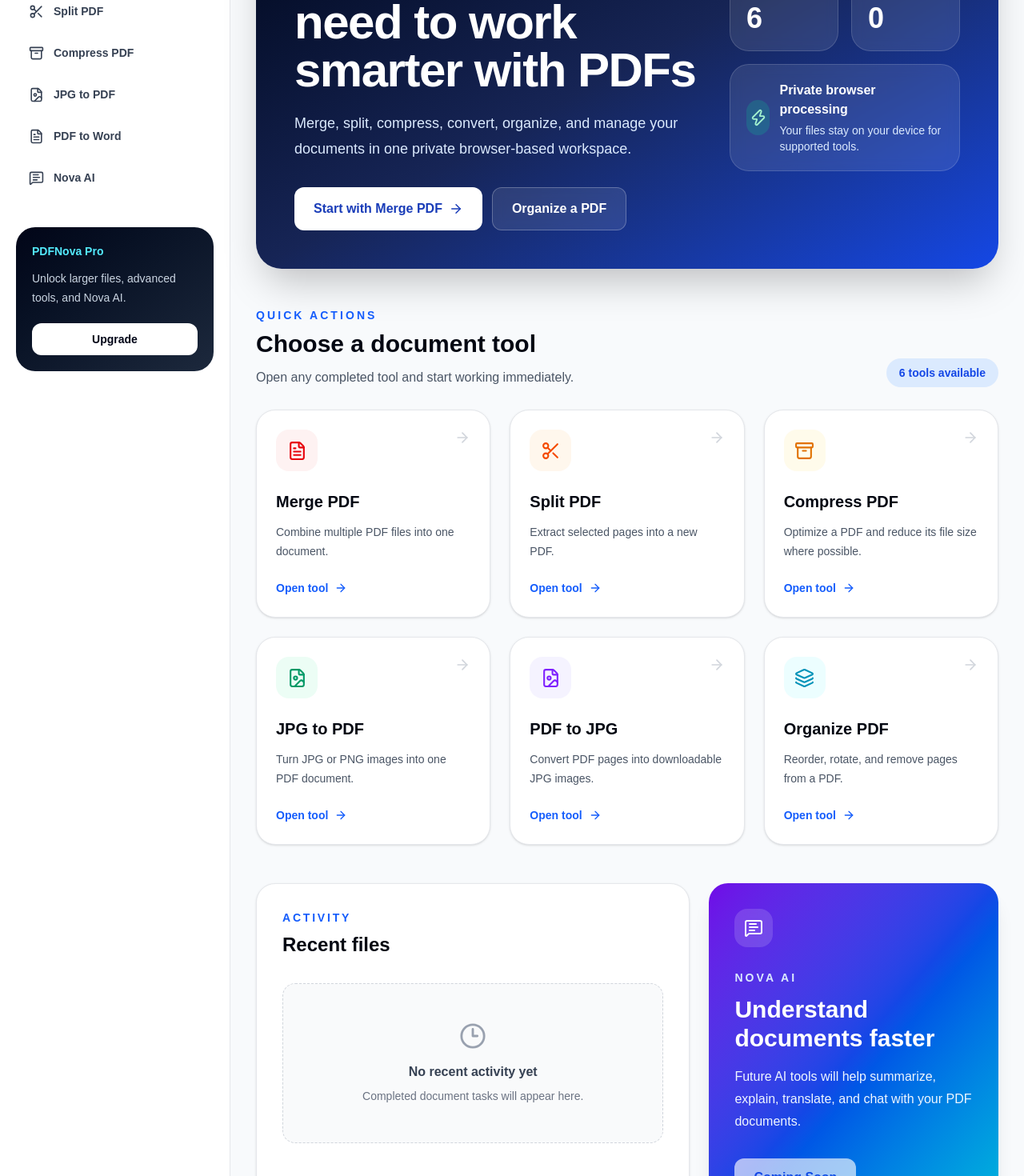
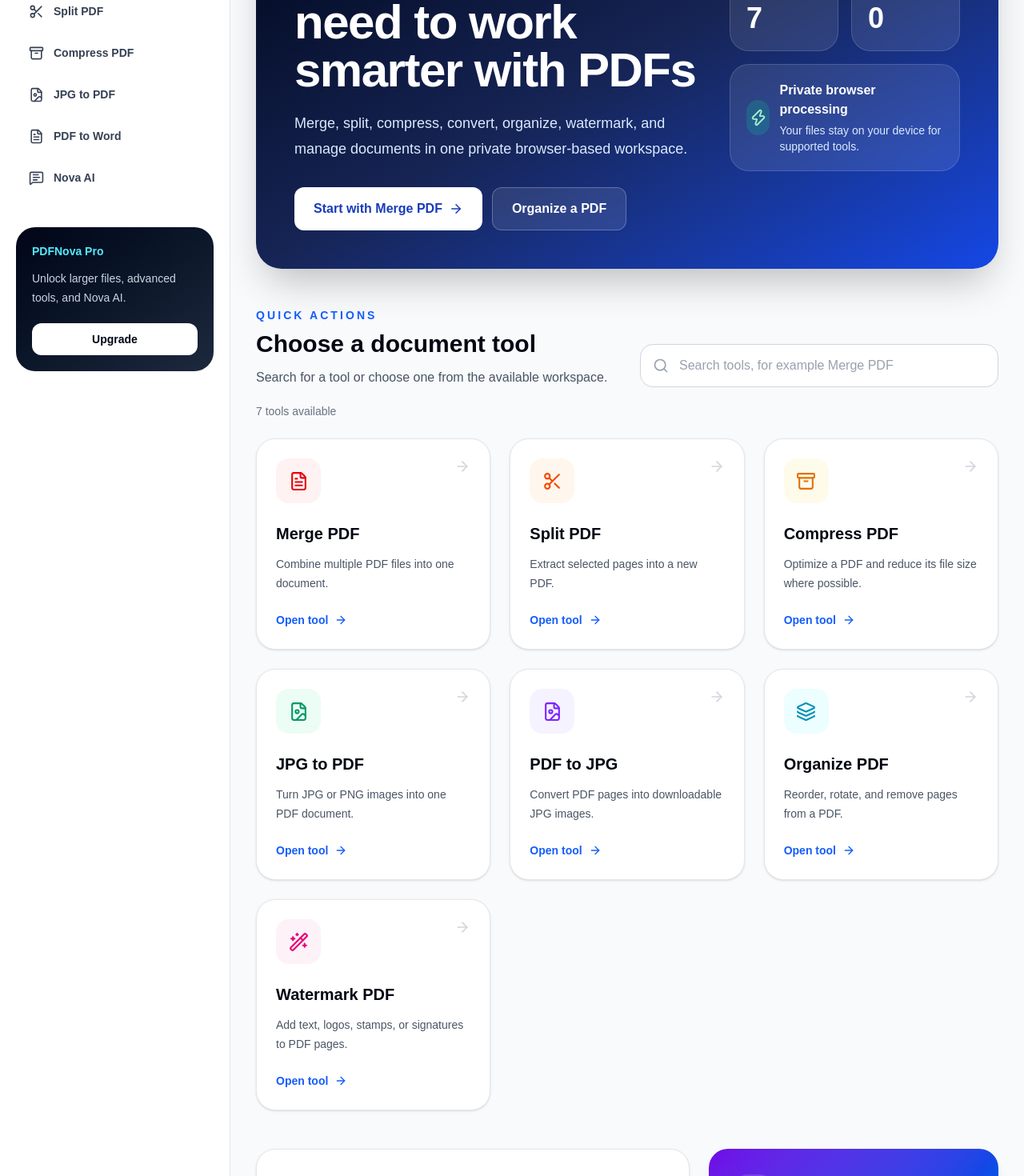
Before and after one commit to hamsa-tech26/pdfnova, a Next.js app: page /dashboard in a window 1280 px wide. Shown: the part 220-1690 px from the top of the page at 80% size. Built offline with nearby package versions, Linux system fonts and the light colour scheme.

Commit message:
Add searchable workspace dashboard

```diff
--- a/app/(workspace)/dashboard/page.tsx
+++ b/app/(workspace)/dashboard/page.tsx
@@ -14,13 +14,14 @@
   Layers3,
   MessageSquareText,
   Scissors,
+  Search,
   Sparkles,
   Trash2,
   WandSparkles,
   Zap,
 } from "lucide-react";
 import Link from "next/link";
-import { useEffect, useState } from "react";
+import { useEffect, useMemo, useState } from "react";
 
 const availableTools = [
   {
@@ -65,13 +66,20 @@
     icon: Layers3,
     accent: "bg-cyan-50 text-cyan-600",
   },
+  {
+    title: "Watermark PDF",
+    description: "Add text, logos, stamps, or signatures to PDF pages.",
+    href: "/watermark-pdf",
+    icon: WandSparkles,
+    accent: "bg-pink-50 text-pink-600",
+  },
 ];
 
 const comingSoonTools = [
   {
-    title: "Watermark PDF",
-    description: "Add text or image watermarks to PDF pages.",
-    icon: WandSparkles,
+    title: "Protect PDF",
+    description: "Add password protection and document permissions.",
+    icon: FileText,
   },
   {
     title: "PDF to Word",
@@ -96,10 +104,26 @@
 
 export default function DashboardPage() {
   const [recentFiles, setRecentFiles] = useState<RecentFileItem[]>([]);
+  const [searchTerm, setSearchTerm] = useState("");
 
   useEffect(() => {
     setRecentFiles(getRecentFiles());
   }, []);
+
+  const filteredTools = useMemo(() => {
+    const normalizedSearch = searchTerm.trim().toLowerCase();
+
+    if (!normalizedSearch) {
+      return availableTools;
+    }
+
+    return availableTools.filter((tool) => {
+      return (
+        tool.title.toLowerCase().includes(normalizedSearch) ||
+        tool.description.toLowerCase().includes(normalizedSearch)
+      );
+    });
+  }, [searchTerm]);
 
   function handleClearHistory() {
     clearRecentFiles();
@@ -122,8 +146,8 @@
               </h1>
 
               <p className="mt-5 max-w-2xl text-lg leading-8 text-blue-100">
-                Merge, split, compress, convert, organize, and manage your
-                documents in one private browser-based workspace.
+                Merge, split, compress, convert, organize, watermark, and
+                manage documents in one private browser-based workspace.
               </p>
 
               <div className="mt-8 flex flex-col gap-3 sm:flex-row">
@@ -149,6 +173,7 @@
                 <p className="text-sm font-medium text-blue-100">
                   Working tools
                 </p>
+
                 <p className="mt-3 text-4xl font-extrabold">
                   {availableTools.length}
                 </p>
@@ -158,6 +183,7 @@
                 <p className="text-sm font-medium text-blue-100">
                   Recent tasks
                 </p>
+
                 <p className="mt-3 text-4xl font-extrabold">
                   {recentFiles.length}
                 </p>
@@ -170,7 +196,10 @@
                   </div>
 
                   <div>
-                    <p className="font-bold">Private browser processing</p>
+                    <p className="font-bold">
+                      Private browser processing
+                    </p>
+
                     <p className="mt-1 text-sm text-blue-100">
                       Your files stay on your device for supported tools.
                     </p>
@@ -182,7 +211,7 @@
         </section>
 
         <section className="mt-12">
-          <div className="flex flex-col justify-between gap-4 sm:flex-row sm:items-end">
+          <div className="flex flex-col justify-between gap-5 lg:flex-row lg:items-end">
             <div>
               <p className="text-sm font-semibold uppercase tracking-[0.22em] text-blue-600">
                 Quick actions
@@ -193,17 +222,56 @@
               </h2>
 
               <p className="mt-3 text-gray-600">
-                Open any completed tool and start working immediately.
+                Search for a tool or choose one from the available workspace.
               </p>
             </div>
 
-            <div className="rounded-full bg-blue-100 px-4 py-2 text-sm font-semibold text-blue-700">
-              {availableTools.length} tools available
+            <div className="w-full lg:max-w-md">
+              <label htmlFor="tool-search" className="sr-only">
+                Search PDF tools
+              </label>
+
+              <div className="relative">
+                <Search
+                  size={20}
+                  className="pointer-events-none absolute left-4 top-1/2 -translate-y-1/2 text-gray-400"
+                />
+
+                <input
+                  id="tool-search"
+                  type="search"
+                  value={searchTerm}
+                  onChange={(event) => setSearchTerm(event.target.value)}
+                  placeholder="Search tools, for example Merge PDF"
+                  className="w-full rounded-2xl border border-gray-300 bg-white py-3.5 pl-12 pr-4 text-gray-900 outline-none transition placeholder:text-gray-400 focus:border-blue-500 focus:ring-4 focus:ring-blue-100"
+                />
+              </div>
             </div>
           </div>
 
-          <div className="mt-7 grid gap-6 sm:grid-cols-2 xl:grid-cols-3">
-            {availableTools.map((tool) => {
+          <div className="mt-5 flex items-center justify-between gap-4">
+            <p className="text-sm text-gray-500">
+              {searchTerm.trim()
+                ? `${filteredTools.length} matching ${
+                    filteredTools.length === 1 ? "tool" : "tools"
+                  }`
+                : `${availableTools.length} tools available`}
+            </p>
+
+            {searchTerm && (
+              <button
+                type="button"
+                onClick={() => setSearchTerm("")}
+                className="text-sm font-semibold text-blue-600 transition hover:text-blue-700"
+              >
+                Clear search
+              </button>
+            )}
+          </div>
+
+          {filteredTools.length > 0 ? (
+            <div className="mt-6 grid gap-6 sm:grid-cols-2 xl:grid-cols-3">
+              {filteredTools.map((tool) => {
                 const Icon = tool.icon;
 
                 return (
@@ -214,7 +282,7 @@
                   >
                     <div className="flex items-start justify-between gap-4">
                       <div
-                      className={`flex h-13 w-13 items-center justify-center rounded-2xl ${tool.accent}`}
+                        className={`flex h-14 w-14 items-center justify-center rounded-2xl ${tool.accent}`}
                       >
                         <Icon size={25} />
                       </div>
@@ -241,6 +309,28 @@
                 );
               })}
             </div>
+          ) : (
+            <div className="mt-6 rounded-3xl border border-dashed border-gray-300 bg-white px-6 py-14 text-center">
+              <Search className="mx-auto text-gray-400" size={36} />
+
+              <h3 className="mt-4 text-lg font-bold text-gray-900">
+                No tools found
+              </h3>
+
+              <p className="mt-2 text-sm text-gray-500">
+                Try searching for Merge, Split, Compress, JPG, Organize, or
+                Watermark.
+              </p>
+
+              <button
+                type="button"
+                onClick={() => setSearchTerm("")}
+                className="mt-5 rounded-xl bg-blue-600 px-5 py-2.5 text-sm font-semibold text-white transition hover:bg-blue-700"
+              >
+                Show all tools
+              </button>
+            </div>
+          )}
         </section>
 
         <section className="mt-12 grid gap-6 xl:grid-cols-[1.2fr_0.8fr]">
--- /dev/null
+++ b/app/protect-pdf/page.tsx
@@ -0,0 +1,25 @@
+import Navbar from "@/components/Navbar";
+
+export default function ProtectPdfPage() {
+  return (
+    <>
+      <Navbar />
+
+      <main className="min-h-screen bg-gradient-to-b from-blue-50 to-white px-6 py-20">
+        <div className="mx-auto max-w-4xl text-center">
+          <p className="text-sm font-semibold uppercase tracking-[0.22em] text-blue-600">
+            Protect PDF
+          </p>
+
+          <h1 className="mt-4 text-4xl font-extrabold text-gray-950 md:text-6xl">
+            Password protection is coming soon
+          </h1>
+
+          <p className="mx-auto mt-5 max-w-2xl text-lg leading-8 text-gray-600">
+            We are preparing real PDF encryption support for this tool.
+          </p>
+        </div>
+      </main>
+    </>
+  );
+}
```
Lines whose indentation alone changed are shown as unchanged.
